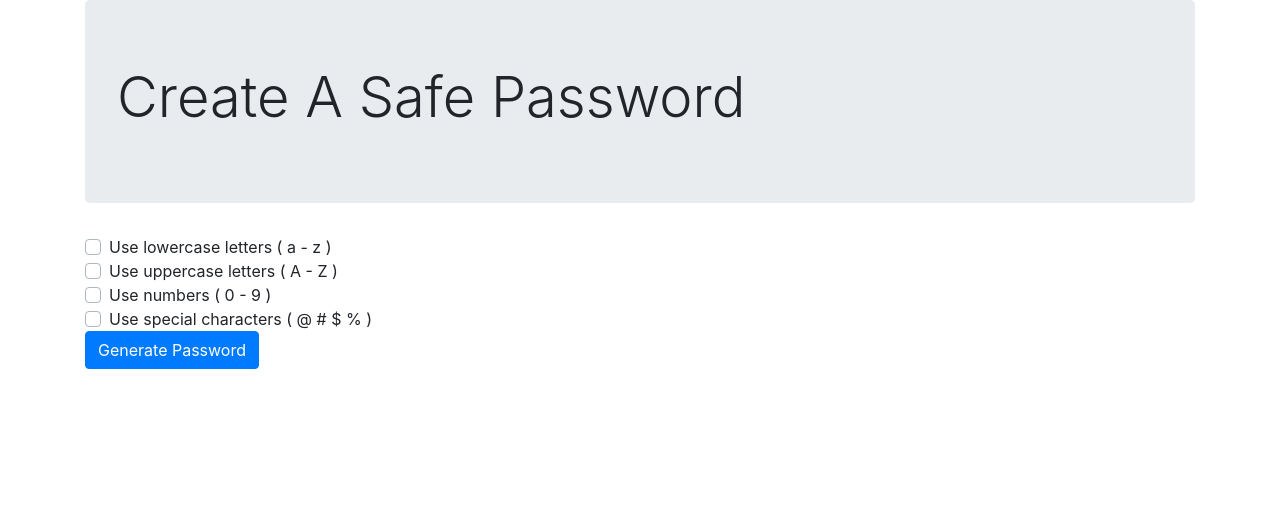
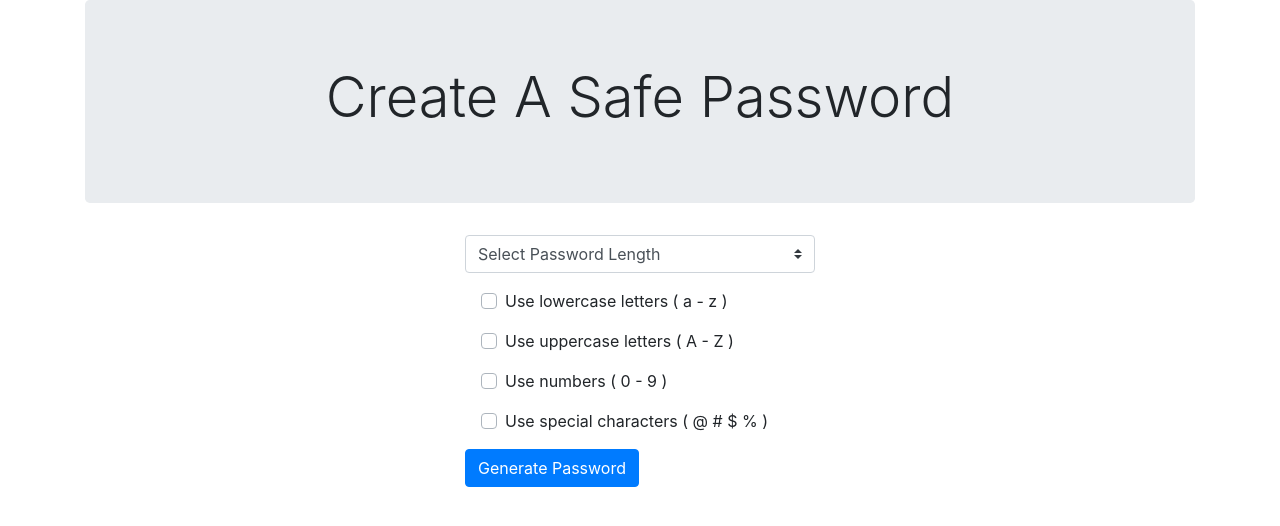
Before and after one commit to bryanbloomquist/password-generator, a plain HTML site: page index.html in a window 1280 px wide. Drawn offline with nearby package versions, Linux system fonts and the light colour scheme.

Commit message:
started coding function

```diff
--- a/assets/javascript/code.js
+++ b/assets/javascript/code.js
@@ -0,0 +1,15 @@
+const lowerCase = [ "a","b","c","d","e","f","g","h","i","j","k","l","m","n","o","p","q","r","s","t","u","v","w","x","y","z" ];
+const upperCase = [ "A","B","C","D","E","F","G","H","I","J","K","L","M","N","O","P","Q","R","S","T","U","V","W","X","Y","Z" ];
+const numbers = [ 1,2,3,4,5,6,7,8,9,0 ];
+const characters = [ "!","@","#","$","%","&" ];
+let possibleCharacters = [];
+let userPassword = "";
+
+const createPassword = ( ) => {
+    let length = document.getElementById( "passwordLength" ).value;
+    let var1 = document.getElementById( "firstVariable" ).checked;
+    let var2 = document.getElementById( "secondVariable" ).checked;
+    let var3 = document.getElementById( "thirdVariable" ).checked;
+    let var4 = document.getElementById( "fourthVariable" ).checked;
+    console.log( length, var1, var2, var3, var4 );
+}
--- a/index.html
+++ b/index.html
@@ -13,27 +13,47 @@
 <body>
 	<div class = "container">
 		<div class = "jumbotron">
-			<h1 class = "display-4">Create A Safe Password</h1>
+			<h1 class = "display-4 text-center" id = "generatedPassword">Create A Safe Password</h1>
 		</div>
+		<div class = "row justify-content-center">
+			<div class = "col-12 col-sm-8 col-md-6 col-lg-4">
 				<form>
-			<div class = "custom-control custom-checkbox">
+					<select class = "custom-select" id = "passwordLength">
+						<option selected>Select Password Length</option>
+						<option value = "8">8</option>
+						<option value = "12">12</option>
+						<option value = "16">16</option>
+						<option value = "20">20</option>
+						<option value = "24">24</option>
+						<option value = "28">28</option>
+						<option value = "32">32</option>
+					</select>
+					<div class = "custom-control custom-checkbox m-3">
 						<input type = "checkbox" class = "custom-control-input" id = "firstVariable">
 						<label class = "custom-control-label" for = "firstVariable">Use lowercase letters ( a - z )</label>
 					</div>
-			<div class = "custom-control custom-checkbox">
+					<div class = "custom-control custom-checkbox m-3">
 						<input type = "checkbox" class = "custom-control-input" id = "secondVariable">
 						<label class = "custom-control-label" for = "secondVariable">Use uppercase letters ( A - Z )</label>
 					</div>
-			<div class = "custom-control custom-checkbox">
+					<div class = "custom-control custom-checkbox m-3">
 						<input type = "checkbox" class = "custom-control-input" id = "thirdVariable">
 						<label class = "custom-control-label" for = "thirdVariable">Use numbers ( 0 - 9 )</label>
 					</div>
-		<div class = "custom-control custom-checkbox">
+					<div class = "custom-control custom-checkbox m-3">
 						<input type = "checkbox" class = "custom-control-input" id = "fourthVariable">
 						<label class = "custom-control-label" for = "fourthVariable">Use special characters ( @ # $ % )</label>
 					</div>
-			<button class = "btn btn-primary" type = "submit">Generate Password</button>
+					<button
+						class = "btn btn-primary"
+						type = "button"
+						onclick = createPassword()
+					>
+						Generate Password
+					</button>
 				</form>
+			</div>
+		</div>
 	</div>
 
 
```
Lines whose indentation alone changed are shown as unchanged.
